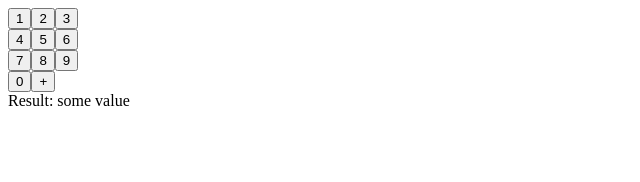
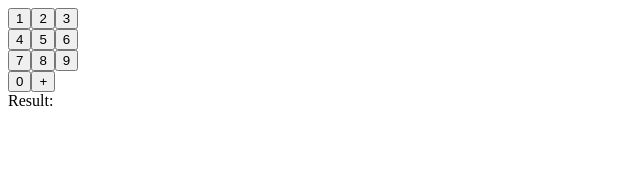
Before and after one commit to ryoma-desuyo/redux-calculator, a React (Create React App) app: page / in a window 1280 px wide. Shown: the top 182 px of the page, without its empty margins (0-640 px from the left). Built offline with nearby package versions, Linux system fonts and the light colour scheme.

Commit message:
Update Result.js

```diff
--- a/src/components/Result.js
+++ b/src/components/Result.js
@@ -1,8 +1,8 @@
 import React from 'react';
 
-const Result = () => (
+const Result = ({ result }) => (
   <div>
-    Result: <span>some value</span>
+    Result: <span>{result}</span>
   </div>
 );
 
```
